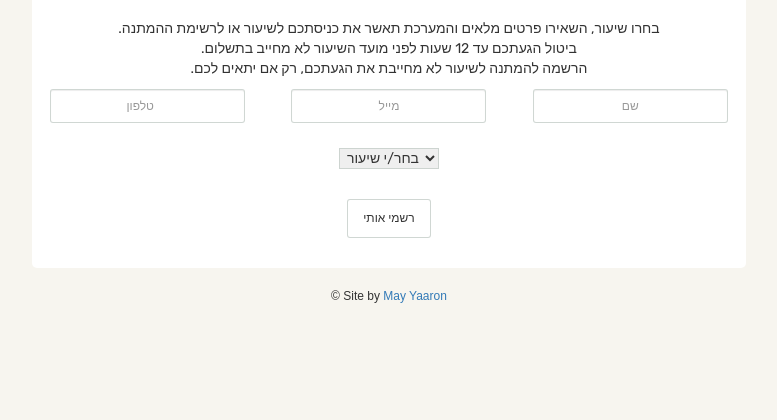
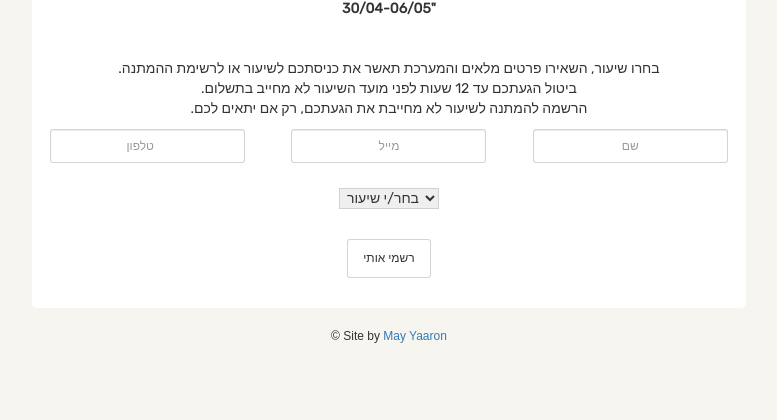
Before and after one commit to maykmayx/YogaRegApp, a Django app: a page that uses app/templates/weekk.html in a window 1280 px wide. Shown: the part 321-741 px from the top of the page, without its empty margins (251-1028 px from the left). Run offline with Django 3.2, Linux system fonts and the light colour scheme; data comes from the database, SQL or seed files in the repository; lists and menus that the app fills with data are empty; some libraries are stand-ins or nearby versions.

Commit message:
YogaApp first commit

```diff
--- a/app/templates/weekk.html
+++ b/app/templates/weekk.html
@@ -26,6 +26,9 @@
                     <form class="form row" action="/register" method="POST" name="registration_form" id='registration_form' class="form-inline">
                         {% csrf_token %}
                         <div class="row">
+
+                            <strong><p class="col-xs-12" dir="rtl">"{{ cur_week }}</p></strong>
+
                             <p class="col-xs-12" dir="rtl">
                                 </br>בחרו שיעור, השאירו פרטים מלאים והמערכת תאשר את כניסתכם לשיעור או לרשימת ההמתנה.
                                 </br>ביטול הגעתכם עד 12 שעות לפני מועד השיעור לא מחייב בתשלום.
--- a/app/views.py
+++ b/app/views.py
@@ -57,6 +57,7 @@ def week(request, week_date):
         'lessons_thursday': models.Lesson.objects.filter(day=start + datetime.timedelta(days=4)),
         'lessons_friday': models.Lesson.objects.filter(day=start + datetime.timedelta(days=5)),
         'lessons_saturday': models.Lesson.objects.filter(day=start + datetime.timedelta(days=2)),
+        'cur_week': week_date
     })
 
 
```
